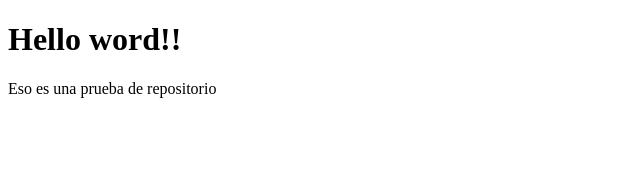
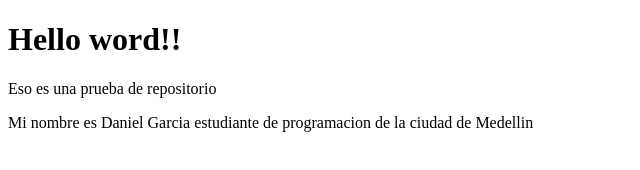
Before and after one commit to daniels99ecg/Eliminarporfavor, a plain HTML site: page index.html in a window 1280 px wide. Shown: the whole page, without its empty margins (0-640 px from the left). Drawn offline with Linux system fonts and the light colour scheme.

Commit message:
agregue algo nuevo

```diff
--- a/index.html
+++ b/index.html
@@ -9,5 +9,6 @@
 <body>
     <h1>Hello word!!</h1>
     <p>Eso es una prueba de repositorio</p>
+    <p>Mi nombre es Daniel Garcia estudiante de programacion de la ciudad de Medellin </p>
 </body>
 </html>
```
